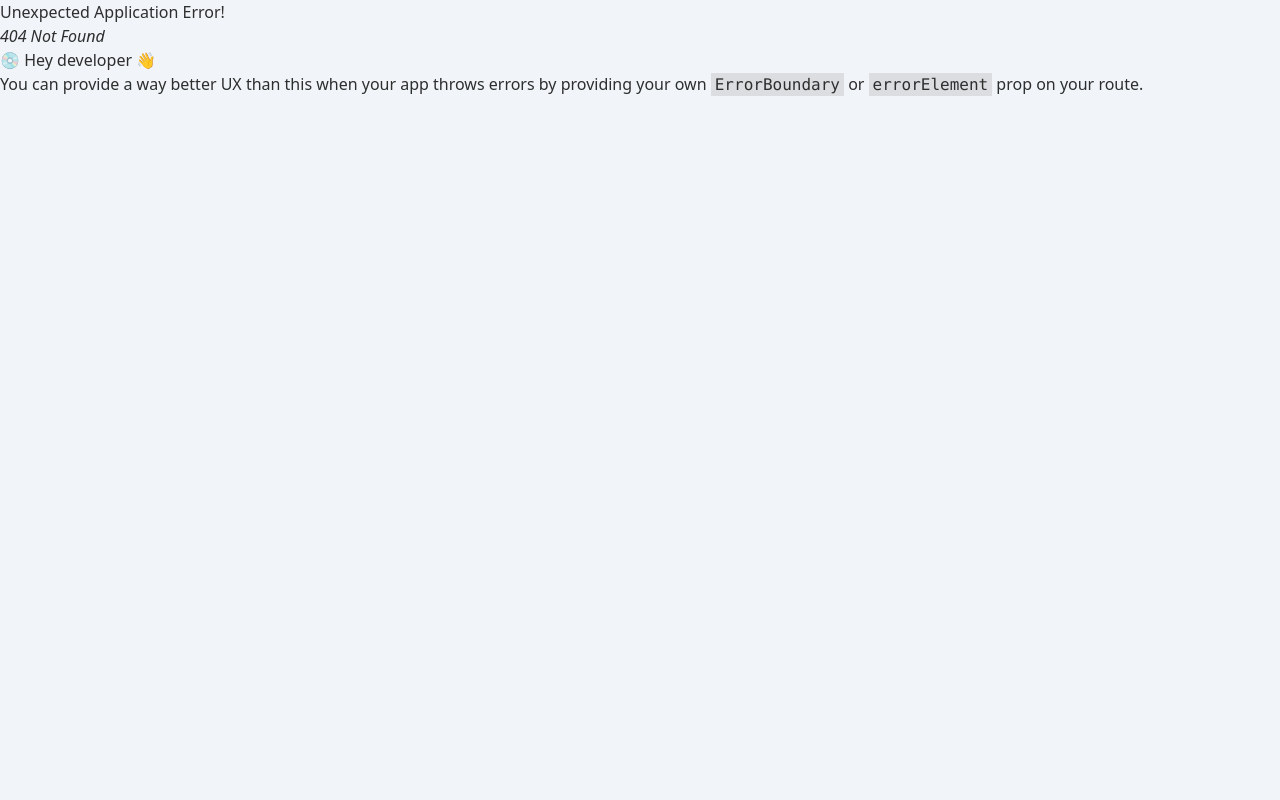
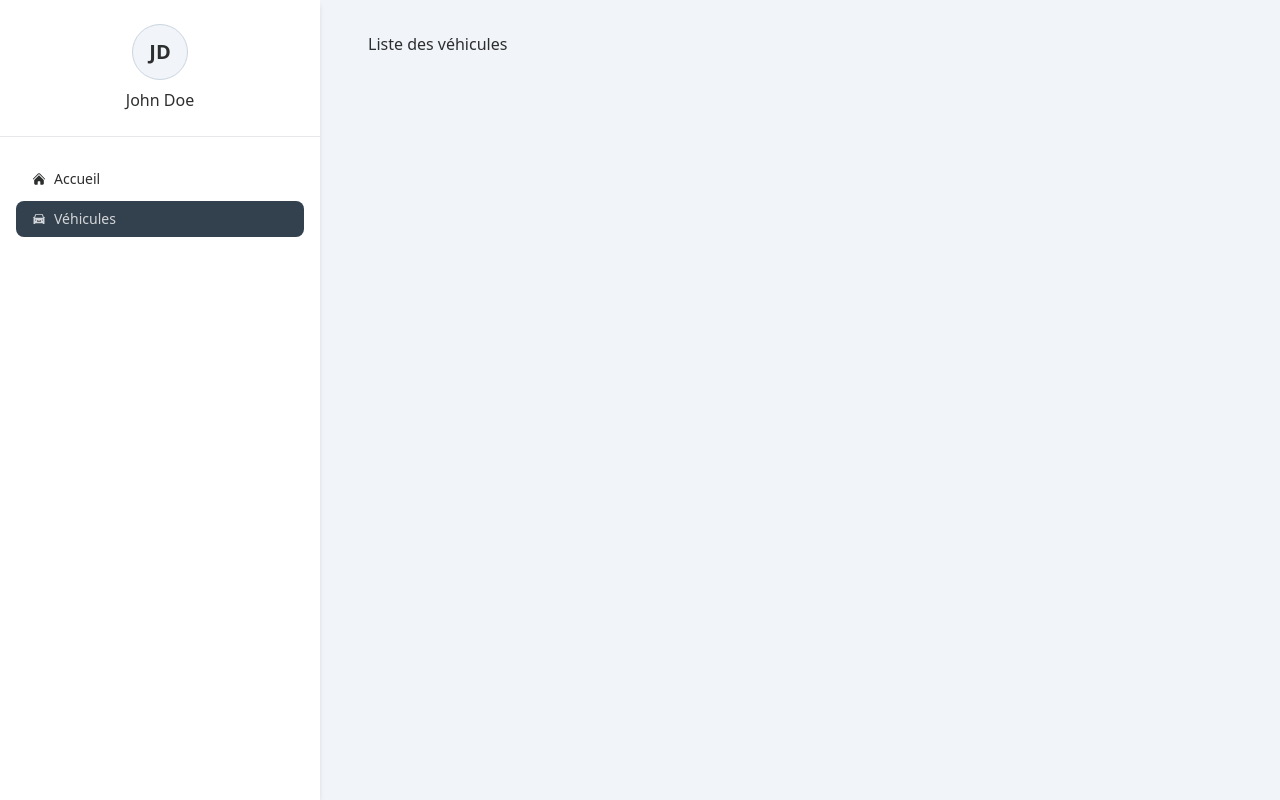
Before and after one commit to fayrtrick/car-manager, a React (Vite) app: page /vehicles in a window 1280 px wide. Before the commit this address had no page. Built offline with nearby package versions, Linux system fonts and the light colour scheme.

Commit message:
Création d'un composant pour l'avatar

```diff
--- /dev/null
+++ b/src/components/Layout/Avatar.tsx
@@ -0,0 +1,20 @@
+
+export type AvatarUser = {
+  firstName: string;
+  lastName: string;
+};
+
+export type AvatarProps = {
+  user: AvatarUser;
+};
+
+export function Avatar({ user }: AvatarProps) {
+  return (
+    <div className="flex flex-col items-center gap-2">
+      <div className="font-bold text-xl bg-base-100 w-14 h-14 rounded-full flex justify-center items-center border border-slate-300">
+        {user.firstName.substring(0, 1)}{user.lastName.substring(0, 1)}
+      </div>
+      <p className="font-medium">{user.firstName} {user.lastName}</p>
+    </div>
+  );
+}
--- a/src/components/Layout/PrivateLayout.tsx
+++ b/src/components/Layout/PrivateLayout.tsx
@@ -1,21 +1,21 @@
-import { useState } from "react";
 import { TopBar } from "./TopBar";
 import { Outlet } from "react-router-dom";
 import Sidebar from "./Sidebar";
+import { Suspense } from "react";
 
 export function PrivateLayout() {
-  const [open, setOpen] = useState<boolean>(false);
-
   return (
     <div className="drawer drawer-mobile lg:drawer-open">
       <input id="sidebar" type="checkbox" className="drawer-toggle" />
       <div className="drawer-content flex flex-col">
         <TopBar />
         <div className="p-6 lg:px-12 lg:py-8">
-          <Outlet />
+          <Suspense fallback={null}>
+            <Outlet />
+          </Suspense>
         </div>
       </div>
-      <Sidebar open={open} setOpen={setOpen} />
+      <Sidebar />
     </div>
   );
 }
--- a/src/components/Layout/Sidebar.tsx
+++ b/src/components/Layout/Sidebar.tsx
@@ -1,25 +1,32 @@
 import { GrClose } from "react-icons/gr";
 import { NavLink } from "react-router-dom";
+import { Avatar } from "./Avatar";
+import { ReactNode } from "react";
+import { HiHome } from "react-icons/hi2";
+import { AiFillCar } from "react-icons/ai";
 
-interface SidebarProps {
-  open: boolean;
-  setOpen: (open: boolean) => void;
-}
+type NavigationLink = {
+  name: string;
+  url: string;
+  icon: ReactNode;
+};
 
-const liensNavigation = [
+const navigationLinks: NavigationLink[] = [
   {
     name: "Accueil",
     url: "/",
-    icon: <></>
+    icon: <HiHome />
   },
   {
-    name: "Test",
-    url: "/test",
-    icon: <></>
+    name: "Véhicules",
+    url: "/vehicles",
+    icon: <AiFillCar />
   },
 ];
 
-const Sidebar = ({}: SidebarProps) => {
+const Sidebar = () => {
+  const user = { firstName: "John", lastName: "Doe" };
+
   return (
     <div className="drawer-side shadow-md">
       <label htmlFor="sidebar" className="lg:!invisible drawer-overlay"></label>
@@ -32,14 +39,12 @@ const Sidebar = ({}: SidebarProps) => {
           </label>
         </div>
 
-        <div className="flex flex-col items-center px-4 py-6 gap-2 border-b">
-          {/* Avatar */}
-          <div className="font-bold text-xl bg-base-100 w-14 h-14 rounded-full flex justify-center items-center border border-slate-300">JD</div>
-          <p className="font-medium">John Doe</p>
+        <div className="px-4 py-6 border-b">
+          <Avatar user={user} />
         </div>
 
         <ul className="menu px-4 py-6 w-80 h-full text-base-content font-medium flex flex-col gap-1">
-          {liensNavigation.map(({ name, url, icon }) => (
+          {navigationLinks.map(({ name, url, icon }) => (
             <li>
               <NavLink to={url}>
                 {icon} {name}
--- /dev/null
+++ b/src/pages/Home.tsx
@@ -0,0 +1,5 @@
+export default function Home() {
+  return (
+    <p>Page d'accueil</p>
+  );
+}
--- a/src/pages/Accueil.tsx
+++ b/src/pages/Vehicles.tsx
@@ -1,5 +1,5 @@
 export default function Accueil() {
   return (
-    <p>Page d'accueil</p>
+    <p>Liste des véhicules</p>
   );
 }
--- a/src/pages/index.ts
+++ b/src/pages/index.ts
@@ -1,3 +1,4 @@
 import { lazy } from "react";
 
-export const Accueil = lazy(() => import('./Accueil'));
+export const Home = lazy(() => import('./Home'));
+export const Vehicles = lazy(() => import('./Vehicles'));
```
Also changed, not shown: src/main.tsx (+2 -16 lines), src/router.tsx (added, +20 -0 lines).
